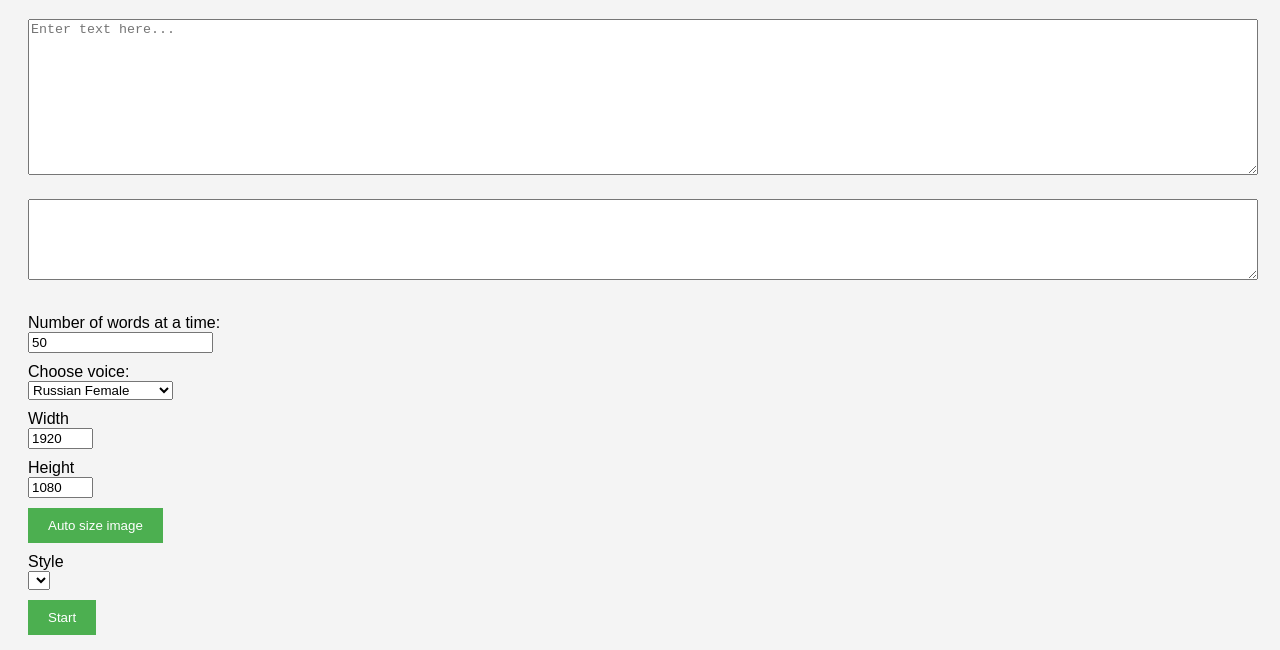
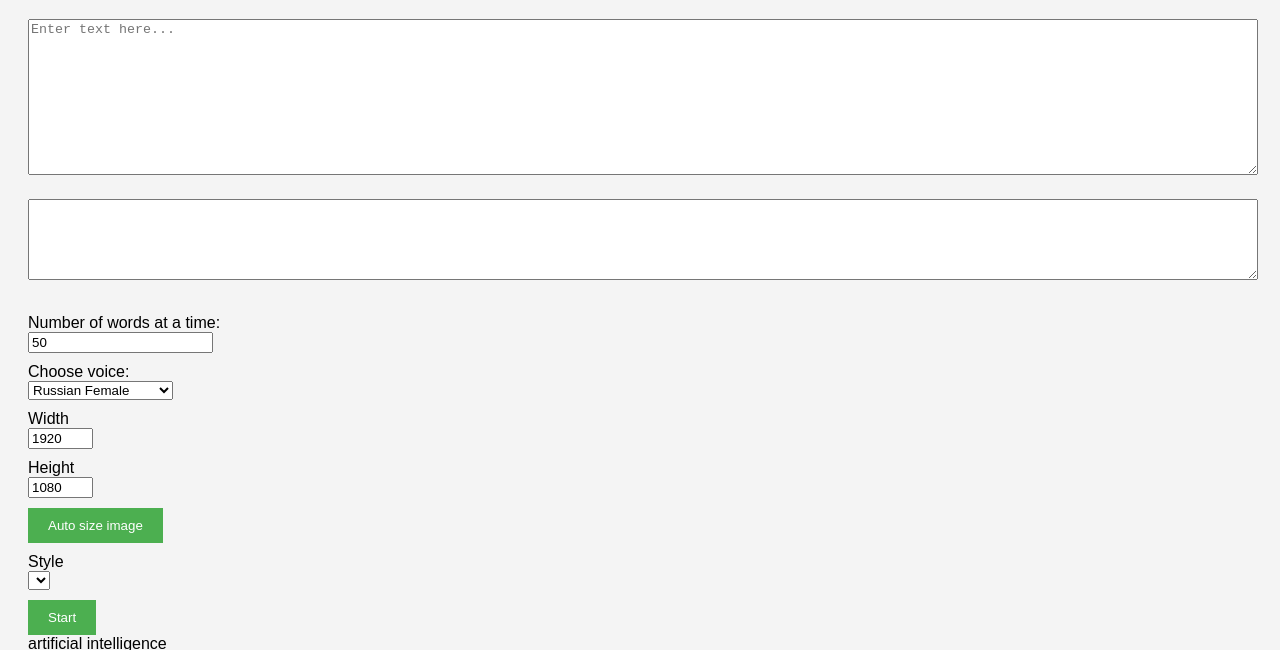
Before and after one commit to letohx/Book-img-AI, a website: page index.html in a window 1280 px wide. Shown: the part 89-739 px from the top of the page. Drawn offline with Linux system fonts and the light colour scheme; no server answers; grey boxes are pictures that could not be loaded.

Commit message:
feat: add artificial intelligence prompt

```diff
--- a/index.html
+++ b/index.html
@@ -250,7 +250,7 @@
 
     <button onclick="startCycle()">Start</button>
 
-    <div id="summaryText"></div><br>
+    <div id="summaryText"></div>artificial intelligence<br>
 
     <img src="https://www.research.autodesk.com/app/uploads/2023/01/ai.jpg" id="img" title="Click for fullscreen">
 </body>
```
